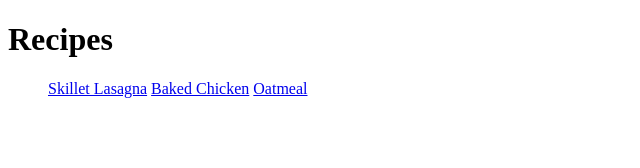
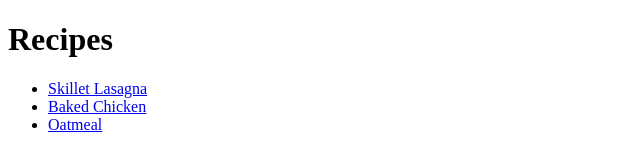
Before and after one commit to sethwillick/odin-recipes, a plain HTML site: page index.html in a window 1280 px wide. Shown: the whole page, without its empty margins (0-640 px from the left). Drawn offline with Linux system fonts and the light colour scheme.

Commit message:
fix typos

```diff
--- a/index.html
+++ b/index.html
@@ -9,12 +9,10 @@
 <body>
     <h1>Recipes</h1>
     <ul>
-        <a href="./recipes/lasagna.html">Skillet Lasagna</a>
-        <a href="./recipes/baked-chicken.html">Baked Chicken</a>
-        <a href="./recipes/oatmeal.html">Oatmeal</a>
+        <li><a href="./recipes/lasagna.html">Skillet Lasagna</a></li>
+        <li><a href="./recipes/baked-chicken.html">Baked Chicken</a></li>
+        <li><a href="./recipes/oatmeal.html">Oatmeal</a></li>
     </ul>
-
-
 </body>
 
 </html>
```
Also changed, not shown: recipes/baked-chicken.html (+1 -2 lines).
